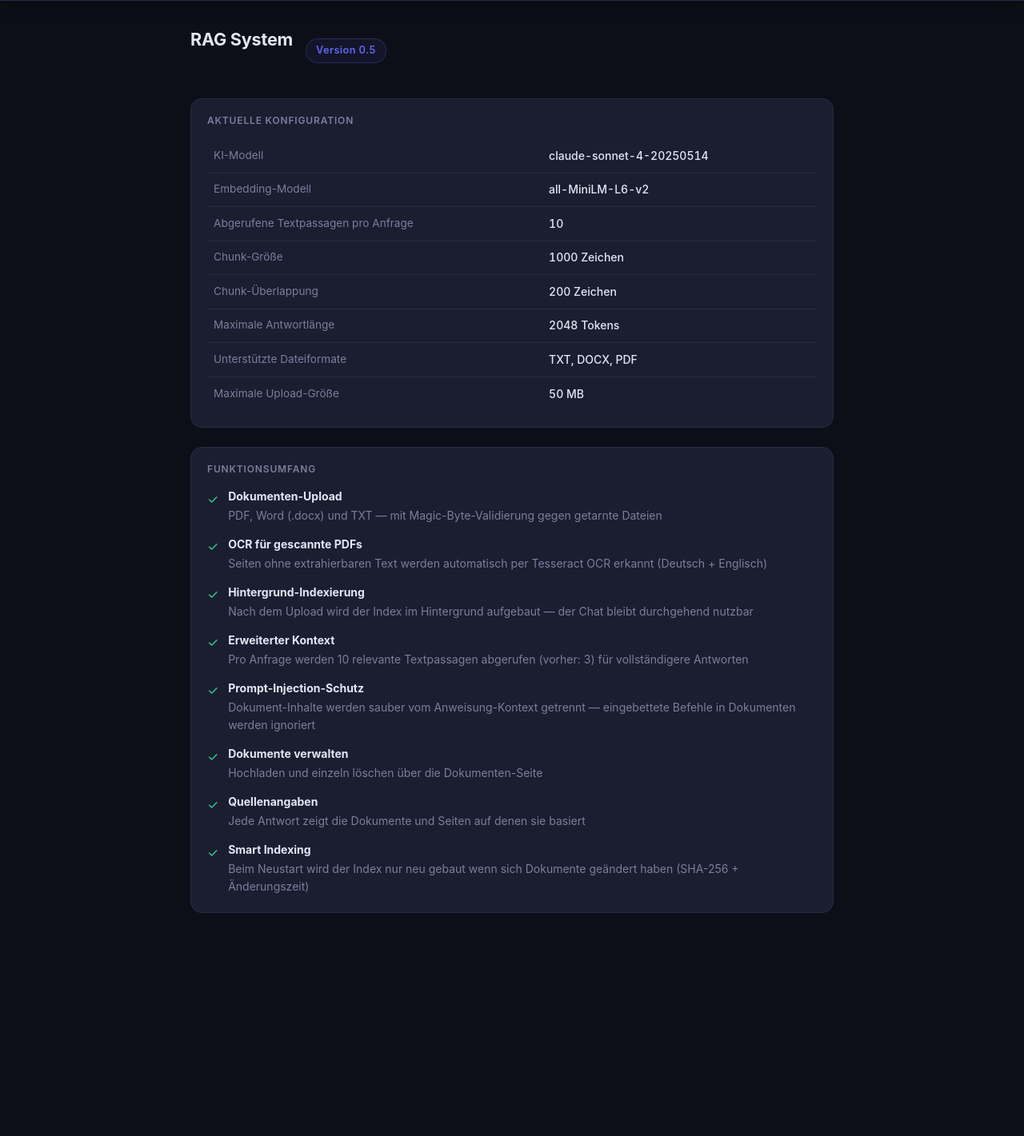
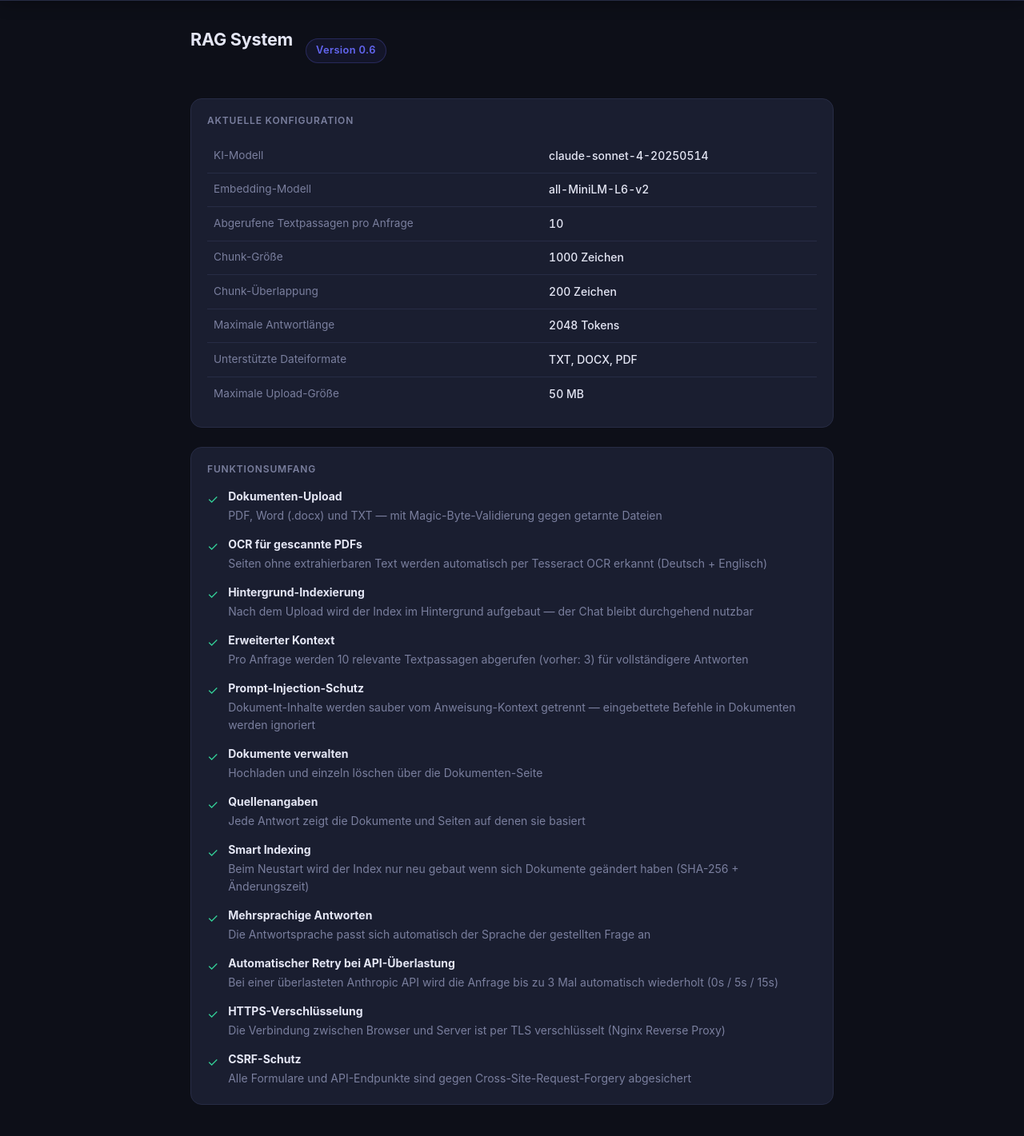
Before and after one commit to speedswimmer/rag, a Flask app: page /info in a window 1280 px wide. Shown: the part 54-1475 px from the top of the page at 80% size. Run offline with Flask 3, Linux system fonts and the light colour scheme.

Commit message:
feat: update info page and bump version to 0.6
Co-Authored-By: Claude Sonnet 4.6 <noreply@anthropic.com>

```diff
--- a/app/config.py
+++ b/app/config.py
@@ -11,7 +11,7 @@ logger = logging.getLogger(__name__)
 
 load_dotenv()
 
-APP_VERSION = "0.5"
+APP_VERSION = "0.6"
 
 
 @dataclass
--- a/app/templates/info.html
+++ b/app/templates/info.html
@@ -110,6 +110,34 @@
           Beim Neustart wird der Index nur neu gebaut wenn sich Dokumente geändert haben (SHA-256 + Änderungszeit)
         </div>
       </li>
+      <li>
+        <span class="feature-icon">&#10003;</span>
+        <div>
+          <strong>Mehrsprachige Antworten</strong>
+          Die Antwortsprache passt sich automatisch der Sprache der gestellten Frage an
+        </div>
+      </li>
+      <li>
+        <span class="feature-icon">&#10003;</span>
+        <div>
+          <strong>Automatischer Retry bei API-Überlastung</strong>
+          Bei einer überlasteten Anthropic API wird die Anfrage bis zu 3 Mal automatisch wiederholt (0s / 5s / 15s)
+        </div>
+      </li>
+      <li>
+        <span class="feature-icon">&#10003;</span>
+        <div>
+          <strong>HTTPS-Verschlüsselung</strong>
+          Die Verbindung zwischen Browser und Server ist per TLS verschlüsselt (Nginx Reverse Proxy)
+        </div>
+      </li>
+      <li>
+        <span class="feature-icon">&#10003;</span>
+        <div>
+          <strong>CSRF-Schutz</strong>
+          Alle Formulare und API-Endpunkte sind gegen Cross-Site-Request-Forgery abgesichert
+        </div>
+      </li>
     </ul>
   </section>
 
```
